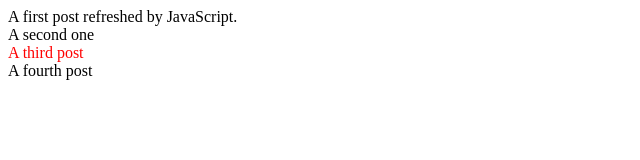
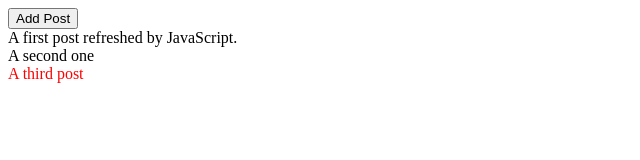
Before and after one commit to Zimmja/DOM-practice, a website: page index.html in a window 1280 px wide. Shown: the whole page, without its empty margins (0-640 px from the left). Drawn offline with Linux system fonts and the light colour scheme.

Commit message:
added button to create post

```diff
--- a/bundle.js
+++ b/bundle.js
@@ -52,5 +52,8 @@
   updateInnerText("post-1", "A first post refreshed by JavaScript.");
   updateInnerText("post-2", "A second one");
   console.log(`Posts: ${getPostContents()}`);
-  addNewPost("A fourth post");
+  var button = document.querySelector("#add-post-btn");
+  button.addEventListener("click", () => {
+    addNewPost("A fourth post");
+  });
 })();
--- a/index.html
+++ b/index.html
@@ -7,6 +7,7 @@
   <title>Hello, bundle</title>
 </head>
   <body>
+    <button id="add-post-btn">Add Post</button>
     <div class="post" id="post-1">
       A first post
     </div>
```
Also changed, not shown: index.js (+7 -1 lines), tests/addNewPost.test.js (+7 -2 lines).
